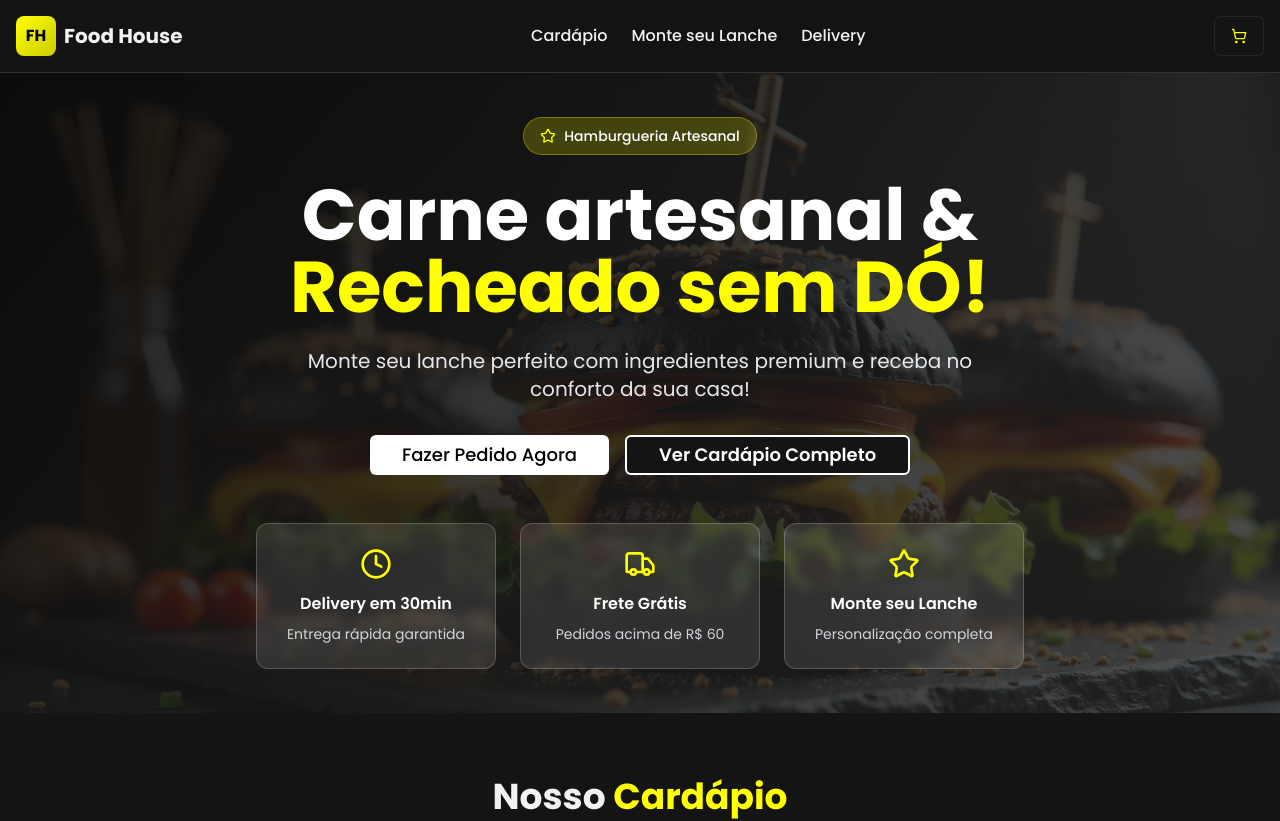
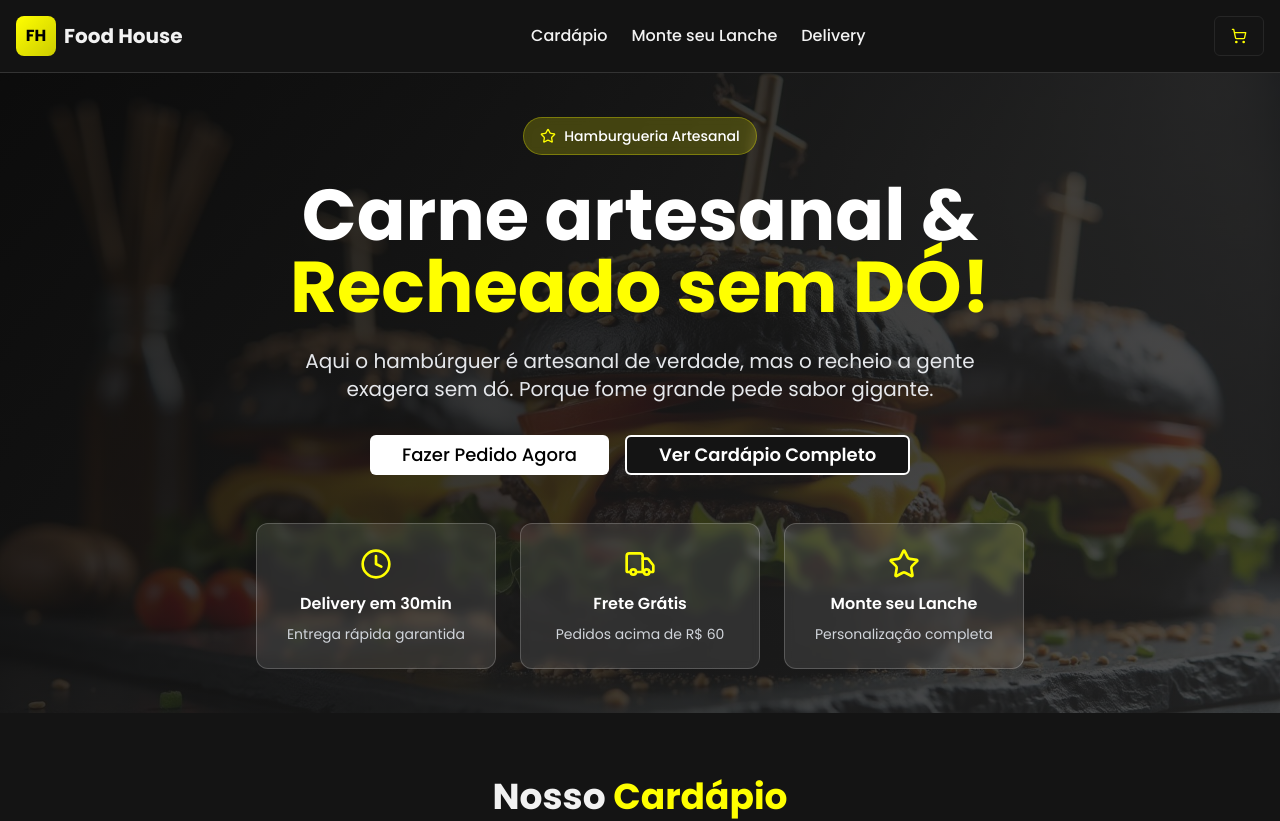
Before and after one commit to wguioliveiraw-ai/patty-perfect-plan, a React (Vite) app: page / in a window 1280 px wide. Shown: the top 821 px of the page. Built offline with nearby package versions, Linux system fonts and the light colour scheme.

Commit message:
Visual edit in Lovable

```diff
--- a/src/components/HeroSection.tsx
+++ b/src/components/HeroSection.tsx
@@ -32,7 +32,7 @@ export const HeroSection = ({
           </h1>
 
           {/* Subtitle */}
-          <p className="text-lg md:text-xl text-gray-200 mb-8 max-w-2xl mx-auto">Monte seu lanche perfeito com ingredientes premium e receba no conforto da sua casa!</p>
+          <p className="text-lg md:text-xl text-gray-200 mb-8 max-w-2xl mx-auto">Aqui o hambúrguer é artesanal de verdade, mas o recheio a gente exagera sem dó. Porque fome grande pede sabor gigante.</p>
 
           {/* CTA Buttons */}
           <div className="flex flex-col sm:flex-row gap-4 justify-center mb-12">
```
